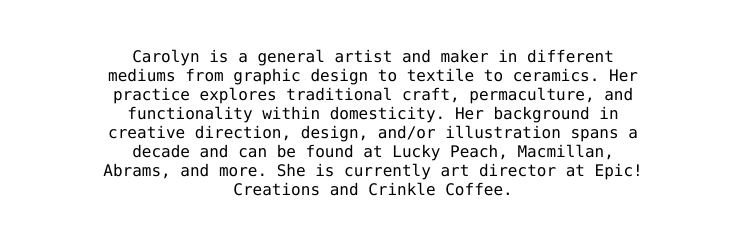
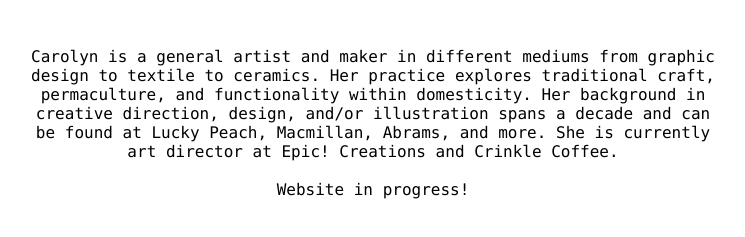
Before and after one commit to carolynbahar/carolynbahar.github.io, a plain HTML site: page index.html in a window 1280 px wide. Shown: the part 293-530 px from the top of the page, without its empty margins (267-1012 px from the left). Drawn offline with Linux system fonts and the light colour scheme.

Commit message:
added website in progress line and made the bio wider

```diff
--- a/styles.css
+++ b/styles.css
@@ -20,6 +20,6 @@
     text-align: center;
     padding: 50px;
     margin: 50px;
-    max-width: 550px;
+    max-width: 700px;
     margin: auto;
 }
```
Also changed, not shown: index.html (+1 -0 lines).
